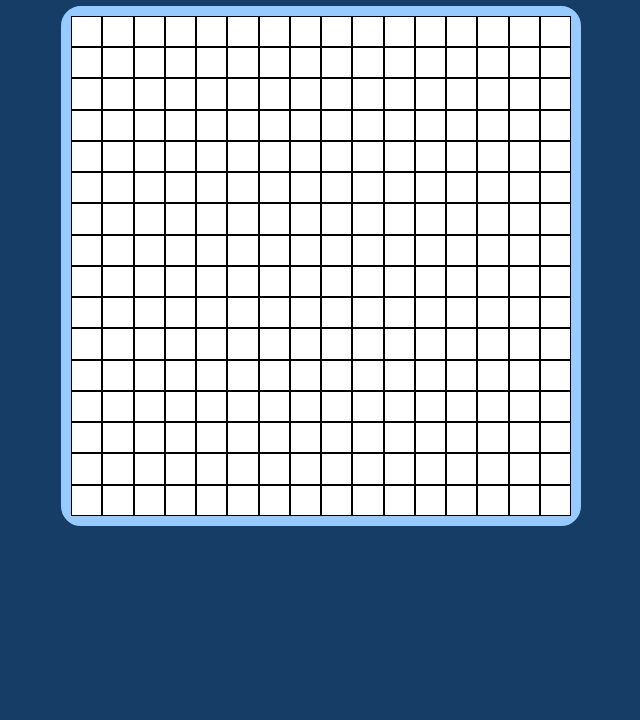
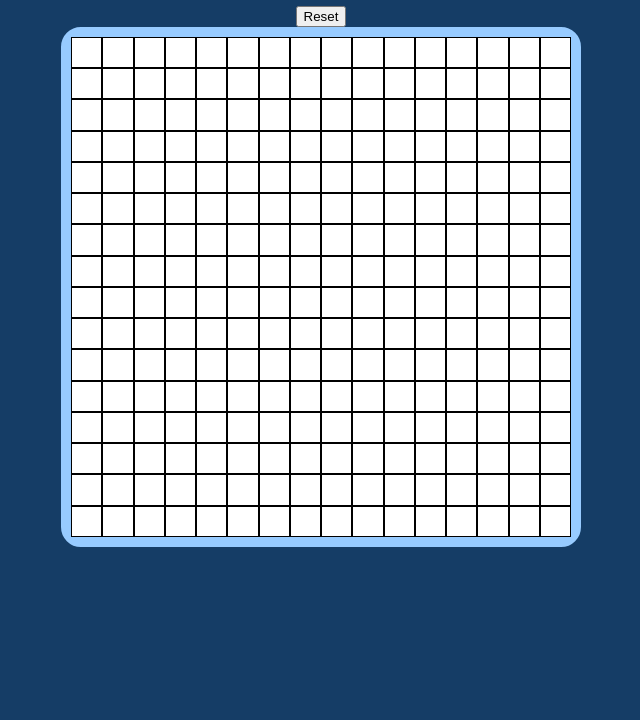
Before and after one commit to KevinThePirate/Etch-A-Sketch, a plain HTML site: page index.html in a window 1280 px wide. Shown: the part 80-800 px from the top of the page, without its empty margins (319-959 px from the left). Drawn offline with Linux system fonts and the light colour scheme.

Commit message:
reset button added

```diff
--- a/index.html
+++ b/index.html
@@ -9,8 +9,9 @@
 </head>
 <body>
     <h1>Etch-A-Sketch</h1>
-    <div id="section">
-        <main id="game"></main>
+    <div id="button-area">
+        <button onclick="reset()" id='reset-button'>Reset</button>
     </div>
+    <main id="game"></main>
 </body>
 </html>
--- a/script.js
+++ b/script.js
@@ -1,4 +1,5 @@
-for (let index = 0; index < (16*16); index++) {
+let gridSize = 16
+for (let index = 0; index < (gridSize*gridSize); index++) {
     document.getElementById('game').innerHTML += '<div id="grid-element"></div>'
 
 }
@@ -11,6 +12,10 @@ elementsArray.forEach(function(elem) {
 
     });
 });
-const sketch = () => {
 
+const reset = () => {
+    elementsArray.forEach(function(elem) {
+            elem.style.backgroundColor = 'white'
+            elem.style.border = '1px solid black;'
+    });
 }
--- a/style.css
+++ b/style.css
@@ -24,3 +24,7 @@ h1{
     height: calc(500px/16 - 2);
     margin: 0;
 }
+#button-area{
+    margin: auto;
+    text-align: center;
+}
```
